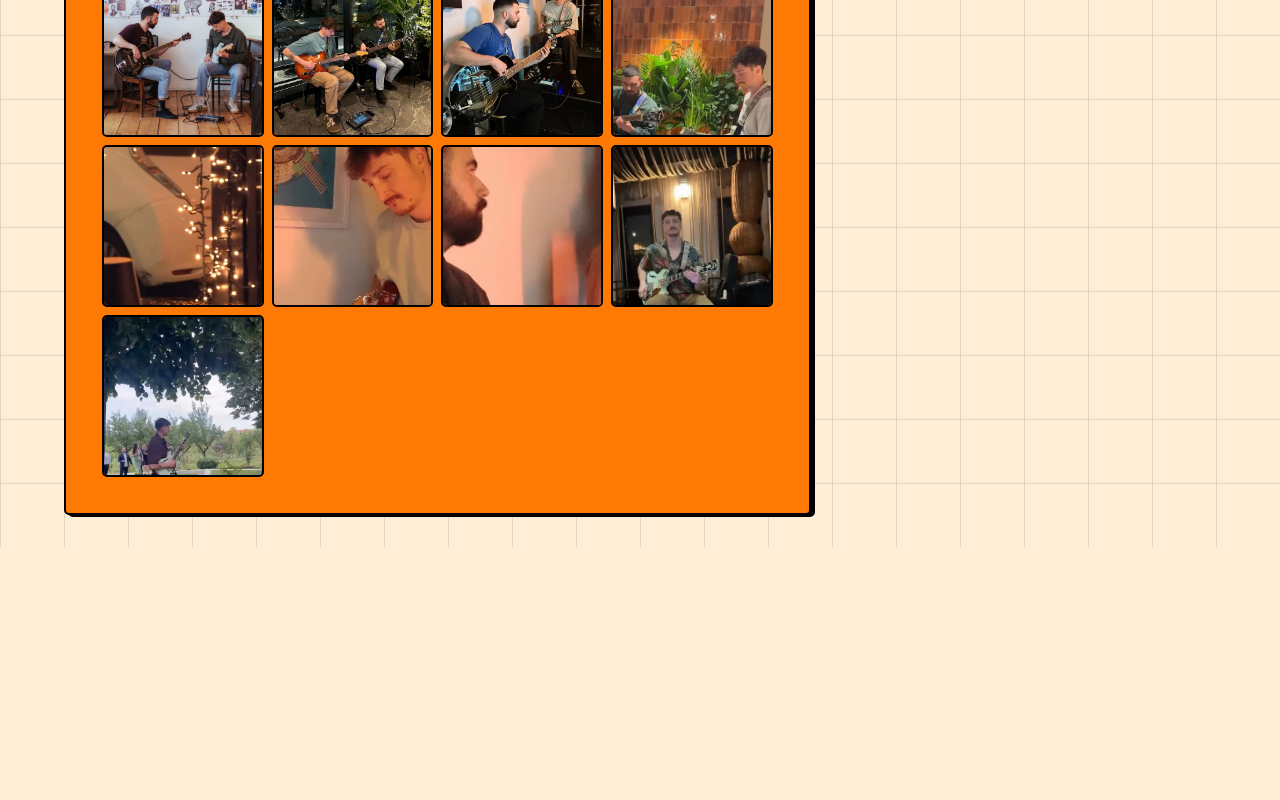
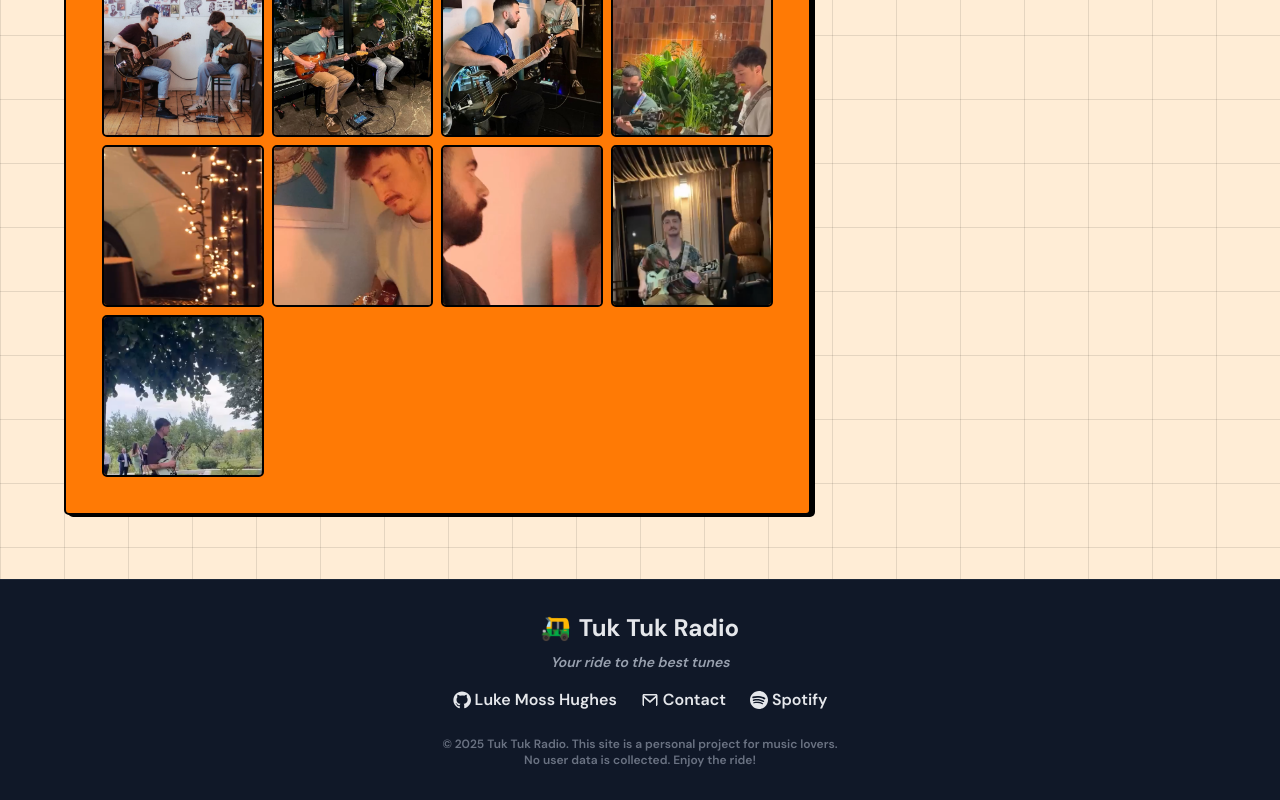
Before and after one commit to MossDog/Tuk-Tuk-Radio, a Next.js app: page / in a window 1280 px wide. Shown: the part 861-1661 px from the top of the page. Before the commit the page ends 1408 px from the top, so only its background shows below. Built offline with nearby package versions, Linux system fonts and the light colour scheme; no server answers.

Commit message:
Implement footer component and integrate it into the layout

```diff
--- a/app/layout.tsx
+++ b/app/layout.tsx
@@ -2,6 +2,7 @@ import type { Metadata } from "next";
 import { DM_Sans } from "next/font/google";
 import "./globals.css";
 import TopBar from "@/components/TopBar";
+import Footer from "@/components/Footer";
 import { cn } from "@/lib/utils";
 
 const dm_sans = DM_Sans({
@@ -29,6 +30,8 @@ export default function RootLayout({
         <main className="relative min-h-[calc(100vh-4rem)]">
           {children}
         </main>
+        {/* Footer */}
+        <Footer />
       </body>
     </html>
   );
--- /dev/null
+++ b/components/Footer.tsx
@@ -0,0 +1,35 @@
+import React from "react";
+
+const Footer: React.FC = () => {
+  return (
+    <footer className="w-full py-8 bg-gray-900 text-gray-200 border-t border-gray-800 mt-8 flex flex-col items-center">
+      <div className="flex flex-col items-center gap-2">
+        <div className="flex items-center gap-2 text-2xl font-bold">
+          <span role="img" aria-label="tuk tuk">🛺</span>
+          Tuk Tuk Radio
+        </div>
+        <div className="text-sm italic text-gray-400">Your ride to the best tunes</div>
+      </div>
+      <div className="flex gap-6 mt-4">
+        <a href="https://github.com/MossDog" target="_blank" rel="noopener noreferrer" className="flex items-center gap-1 hover:underline">
+          <svg width="18" height="18" fill="currentColor" viewBox="0 0 24 24" className="inline"><path d="M12 .5C5.73.5.5 5.73.5 12c0 5.08 3.29 9.39 7.86 10.91.58.11.79-.25.79-.56 0-.28-.01-1.02-.02-2-3.2.7-3.88-1.54-3.88-1.54-.53-1.34-1.3-1.7-1.3-1.7-1.06-.72.08-.71.08-.71 1.17.08 1.79 1.2 1.79 1.2 1.04 1.78 2.73 1.27 3.4.97.11-.75.41-1.27.74-1.56-2.56-.29-5.26-1.28-5.26-5.7 0-1.26.45-2.29 1.19-3.1-.12-.29-.52-1.46.11-3.05 0 0 .97-.31 3.18 1.18a11.1 11.1 0 0 1 2.9-.39c.98 0 1.97.13 2.9.39 2.2-1.49 3.17-1.18 3.17-1.18.63 1.59.23 2.76.11 3.05.74.81 1.19 1.84 1.19 3.1 0 4.43-2.7 5.41-5.27 5.7.42.36.79 1.09.79 2.2 0 1.59-.01 2.87-.01 3.26 0 .31.21.68.8.56C20.71 21.39 24 17.08 24 12c0-6.27-5.23-11.5-12-11.5z"/></svg>
+          <span>Luke Moss Hughes</span>
+        </a>
+        <a href="mailto:contact@tuktukradio.com" className="flex items-center gap-1 hover:underline">
+          <svg width="18" height="18" fill="currentColor" viewBox="0 0 24 24" className="inline"><path d="M20 4H4c-1.1 0-2 .9-2 2v12c0 1.1.9 2 2 2h16c1.1 0 2-.9 2-2V6c0-1.1-.9-2-2-2zm0 2v.01L12 13 4 6.01V6h16zM4 20V8.99l8 6.99 8-6.99V20H4z"/></svg>
+          <span>Contact</span>
+        </a>
+        <a href="https://open.spotify.com/artist/2fvw7GqBmXWP5TmhBzfhGm?si=nPYR0QgNSPyGn5Acmi5bPA" target="_blank" rel="noopener noreferrer" className="flex items-center gap-1 hover:underline">
+          <svg width="18" height="18" fill="currentColor" viewBox="0 0 24 24" className="inline"><path d="M12 0C5.371 0 0 5.371 0 12c0 6.627 5.371 12 12 12s12-5.373 12-12c0-6.629-5.371-12-12-12zm5.438 17.438c-.229.373-.713.488-1.086.26-2.979-1.826-6.73-2.236-11.155-1.221-.43.096-.859-.168-.955-.598-.096-.43.168-.859.598-.955 4.797-1.07 8.918-.613 12.229 1.318.373.229.488.713.26 1.096zm1.547-3.096c-.287.467-.893.617-1.359.33-3.414-2.09-8.627-2.697-12.66-1.471-.521.154-1.072-.137-1.227-.658-.154-.521.137-1.072.658-1.227 4.482-1.326 10.168-.658 14.027 1.66.467.287.617.893.33 1.366zm.164-3.164c-4.09-2.434-10.885-2.656-14.504-1.438-.635.207-1.322-.137-1.529-.771-.207-.635.137-1.322.771-1.529 4.066-1.326 11.418-1.072 15.965 1.646.572.344.754 1.09.41 1.662-.344.572-1.09.754-1.662.43z"/></svg>
+          <span>Spotify</span>
+        </a>
+      </div>
+      <div className="mt-6 text-xs text-gray-500 text-center">
+        &copy; {new Date().getFullYear()} Tuk Tuk Radio. This site is a personal project for music lovers.<br />
+        No user data is collected. Enjoy the ride!
+      </div>
+    </footer>
+  );
+};
+
+export default Footer;
```
